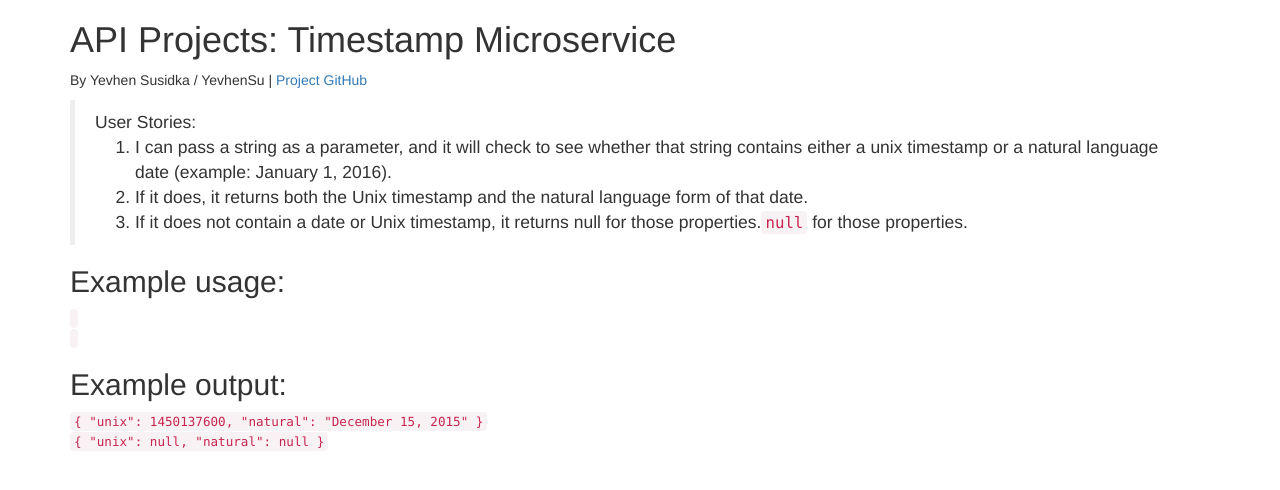
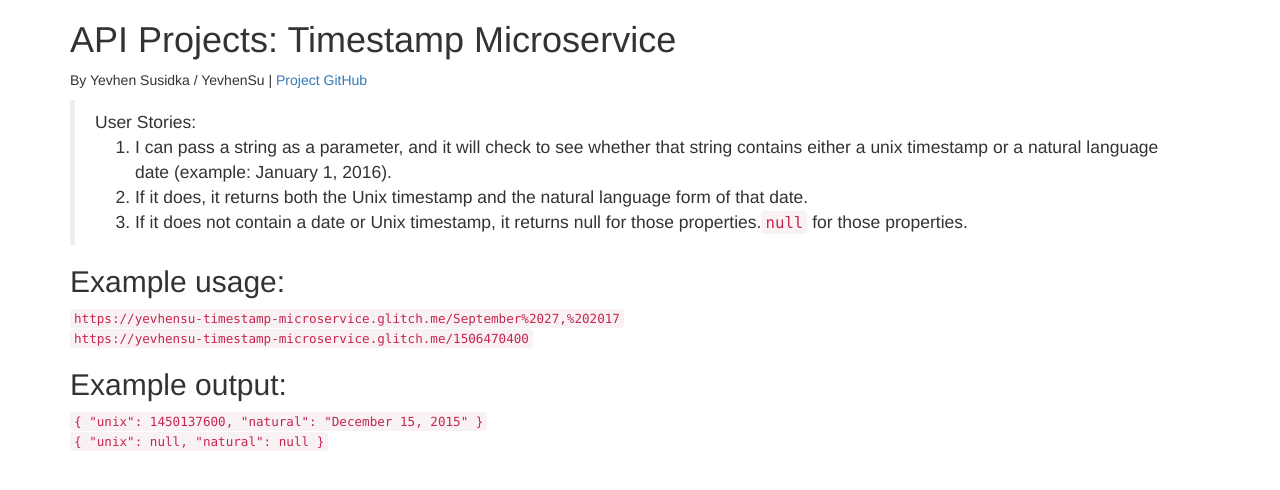
Before and after one commit to YevhenSu/timestampMicroservice, a website: page index.html in a window 1280 px wide. Drawn offline with nearby package versions, Linux system fonts and the light colour scheme.

Commit message:
added reference code inside Example usage

```diff
--- a/index.html
+++ b/index.html
@@ -18,8 +18,8 @@
         </ol>
     </blockquote>
     <h2>Example usage:</h2>
-    <code></code><br>
-    <code></code>
+    <code>https://yevhensu-timestamp-microservice.glitch.me/September%2027,%202017</code><br>
+    <code>https://yevhensu-timestamp-microservice.glitch.me/1506470400</code>
     <h2>Example output:</h2>
     <code>{ "unix": 1450137600, "natural": "December 15, 2015" }</code><br>
     <code>{ "unix": null, "natural": null }</code>
```
